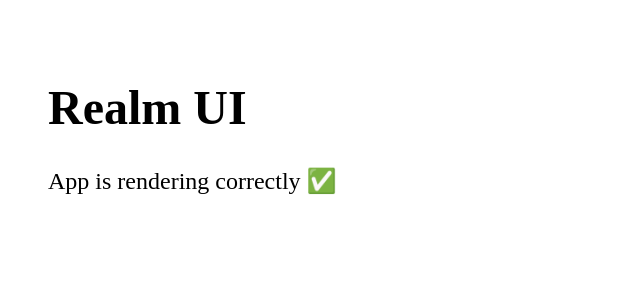
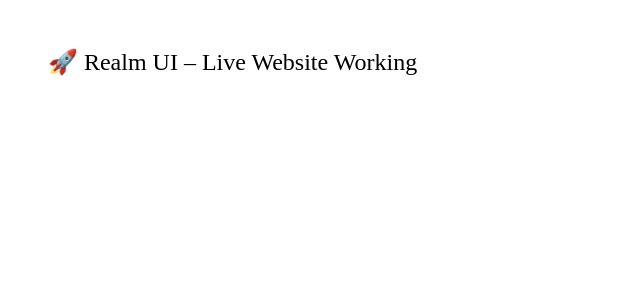
Before and after one commit to kalpana-shavla5/realm-ui, a React (Create React App) app: page / in a window 1280 px wide. Shown: the top 300 px of the page, without its empty margins (0-640 px from the left). Built offline with nearby package versions, Linux system fonts and the light colour scheme.

Commit message:
Fix Vercel blank page

```diff
--- a/src/App.tsx
+++ b/src/App.tsx
@@ -1,8 +1,7 @@
 function App() {
   return (
     <div style={{ padding: "40px", fontSize: "24px" }}>
-      <h1>Realm UI</h1>
-      <p>App is rendering correctly ✅</p>
+      🚀 Realm UI – Live Website Working
     </div>
   );
 }
--- a/src/index.tsx
+++ b/src/index.tsx
@@ -1,13 +1,8 @@
 import ReactDOM from "react-dom/client";
-import { BrowserRouter } from "react-router-dom";
 import App from "./App";
 
 const root = ReactDOM.createRoot(
   document.getElementById("root") as HTMLElement
 );
 
-root.render(
-  <BrowserRouter basename={process.env.PUBLIC_URL}>
-    <App />
-  </BrowserRouter>
-);
+root.render(<App />);
```
Also changed, not shown: src/components/About.tsx (line endings or trailing spaces).
